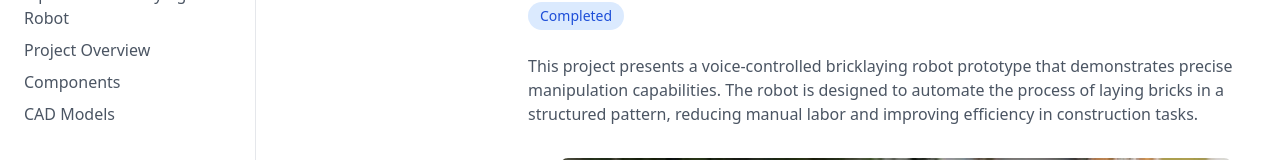
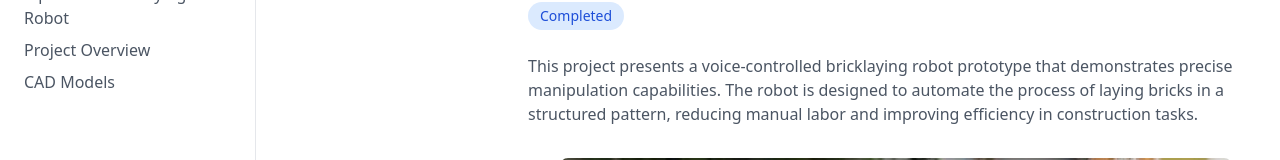
Before and after one commit to hydromelonn229/kyaw-linn-khant-portfolio, a React (Create React App) app: page /projects/alpha-mini in a window 1280 px wide. Shown: the part 139-299 px from the top of the page. Built offline with nearby package versions, Linux system fonts and the light colour scheme.

Commit message:
removing unnecessary parts

```diff
--- a/src/components/projects/AlphaMini.tsx
+++ b/src/components/projects/AlphaMini.tsx
@@ -49,13 +49,6 @@ function AlphaMini() {
             onClick={() => setIsMenuOpen(false)}
           >
             Project Overview
-          </a>
-          <a
-            href="#components"
-            className="block text-gray-600 hover:text-blue-700 transition-colors"
-            onClick={() => setIsMenuOpen(false)}
-          >
-            Components
           </a>
           <a
             href="#cad"
--- a/src/components/projects/AutonomousVehicle.tsx
+++ b/src/components/projects/AutonomousVehicle.tsx
@@ -160,21 +160,6 @@ function AutonomousVehicle() {
             </div>
           </section>
 
-          {/* Implementation */}
-          <section id="implementation" className="mb-12 scroll-mt-20">
-            <h2 className="text-2xl font-bold text-blue-900 mb-4">Implementation</h2>
-            <div className="prose prose-lg text-gray-600">
-              <p>
-                The implementation process involved several key steps:
-              </p>
-              <ul className="list-disc pl-6 mt-4 space-y-2">
-                <li>Hardware assembly and sensor calibration</li>
-                <li>Development of control algorithms</li>
-                <li>Integration of navigation systems</li>
-                <li>Testing and optimization</li>
-              </ul>
-            </div>
-          </section>
         </div>
       </main>
     </div>
```
